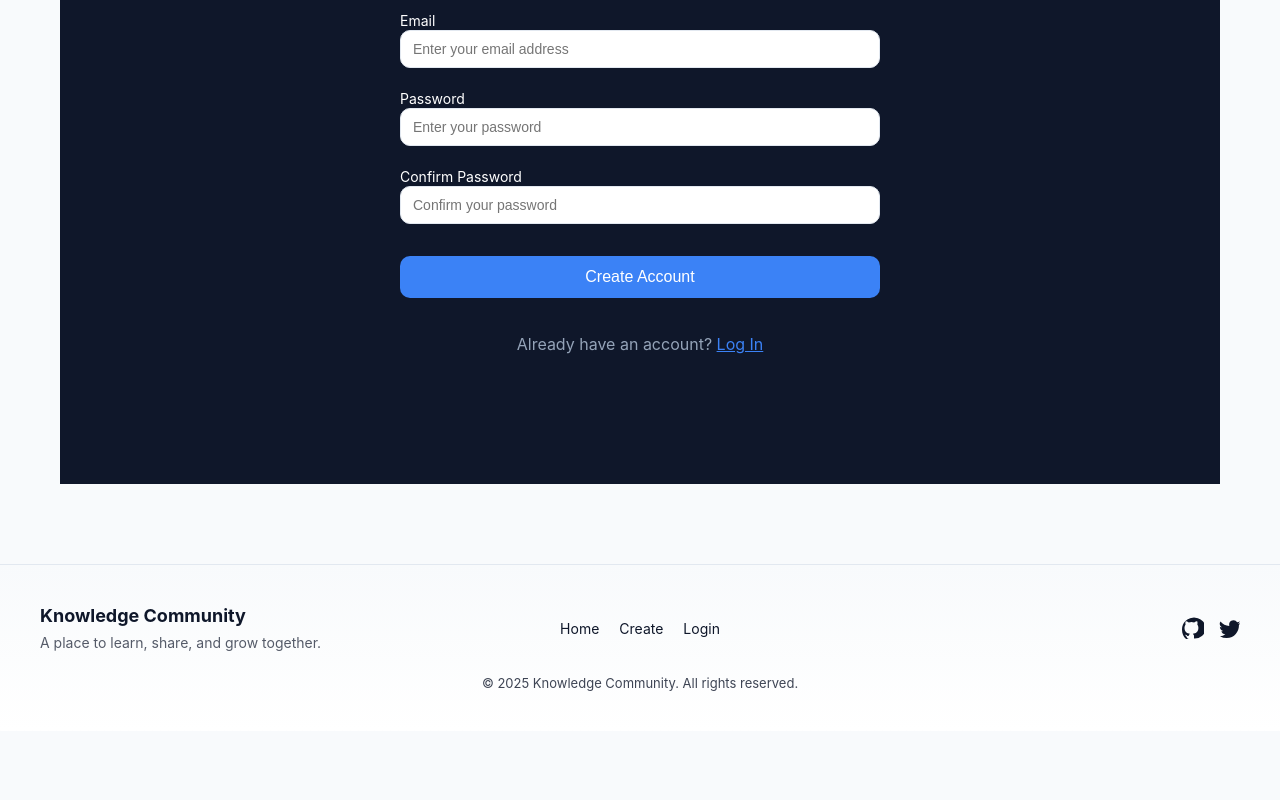
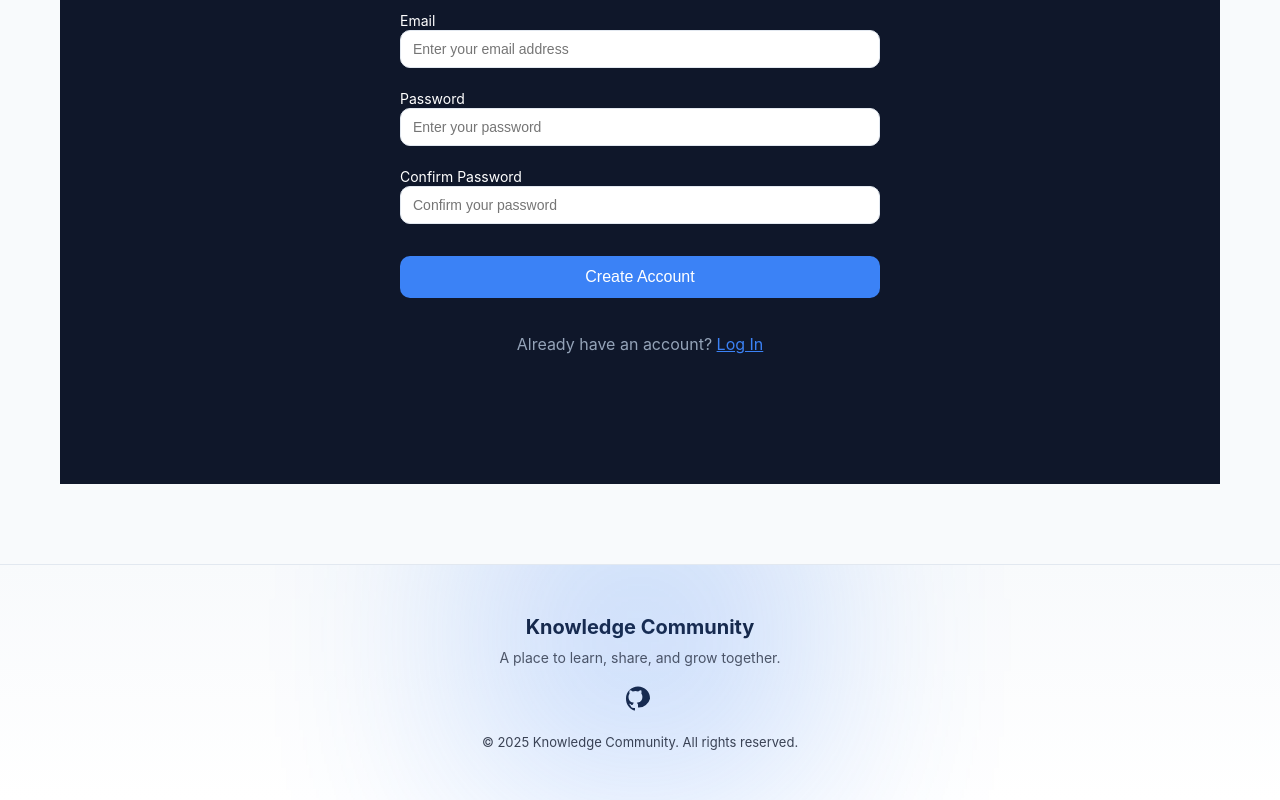
Before and after one commit to salamomar088/community-board, a React (Create React App) app: page /register in a window 1280 px wide. Shown: the part 398-1198 px from the top of the page. Before the commit the page ends 1129 px from the top, so only its background shows below. Built offline with nearby package versions, Linux system fonts and the light colour scheme.

Commit message:
Upgraded animated footer and layout changes

```diff
--- a/src/components/Footer.js
+++ b/src/components/Footer.js
@@ -1,57 +1,53 @@
-import { useNavigate } from "react-router-dom";
-import { useAuth } from "../contexts/AuthContext";
 import { useTheme } from "../contexts/ThemeContext";
 
 export default function Footer() {
-  const nav = useNavigate();
-  const { user } = useAuth();
   const { theme } = useTheme();
-
   const textColor = theme === "dark" ? "#ffffff" : "#0f172a";
 
   return (
     <footer
       style={{
         marginTop: 40,
-        padding: "40px 20px",
+        padding: "50px 20px",
         background:
           theme === "dark"
             ? "linear-gradient(to bottom, #0f172a, #0a0f1f)"
             : "linear-gradient(to bottom, #f8fafc, #ffffff)",
         borderTop: "1px solid var(--border)",
         color: textColor,
+        position: "relative",
+        overflow: "hidden",
+      }}
+    >
+      <div className="footer-glow"></div>
+
+      <div
+        style={{
+          maxWidth: 1200,
+          margin: "0 auto",
+          textAlign: "center",
         }}
       >
         <div
           style={{
-          maxWidth: 1200,
-          margin: "0 auto",
-          display: "grid",
-          gridTemplateColumns: "1fr 1fr 1fr",
-          alignItems: "center",
-          gap: 20,
-        }}
-      >
-        <div>
-          <div
-            style={{
-              fontSize: 18,
+            fontSize: 20,
             fontWeight: 700,
-              marginBottom: 8,
+            marginBottom: 10,
             color: textColor,
           }}
         >
           Knowledge Community
         </div>
+
         <div
           style={{
             fontSize: 14,
+            opacity: 0.7,
+            marginBottom: 20,
             color: textColor,
-              opacity: 0.7,
           }}
         >
           A place to learn, share, and grow together.
-          </div>
         </div>
 
         <div
@@ -59,66 +55,35 @@ export default function Footer() {
             display: "flex",
             justifyContent: "center",
             gap: 20,
-            fontSize: 14,
-            cursor: "pointer",
-            color: textColor,
+            marginBottom: 20,
           }}
         >
-          <div onClick={() => nav("/")}>Home</div>
-          <div onClick={() => nav("/create")}>Create</div>
-          {user ? (
-            <div onClick={() => nav(`/profile/${user.id}`)}>Profile</div>
-          ) : (
-            <div onClick={() => nav("/login")}>Login</div>
-          )}
+          <svg
+            onClick={() =>
+              window.open(
+                "https://github.com/salamomar088/community-board",
+                "_blank"
+              )
+            }
+            width="28"
+            height="28"
+            fill={textColor}
+            className="footer-icon"
+          >
+            <path d="M12 .5A12 12 0 0 0 0 12.7C0 18.2 3.4 22.8 8.2 24.5c.6.1.8-.3.8-.6v-2c-3.4.8-4.2-1.7-4.2-1.7-.5-1.3-1.2-1.7-1.2-1.7-1-.7.1-.7.1-.7 1.1.1 1.7 1.2 1.7 1.2 1 .1 1.6-.8 1.6-.8.4-1.2 1-1.5 1-1.5-2.7-.3-5.5-1.4-5.5-6 0-1.2.4-2.3 1.1-3.2-.1-.3-.5-1.6.1-3.3 0 0 .9-.3 3 1.2a10.2 10.2 0 0 1 5.5 0c2.1-1.5 3-1.2 3-1.2.6 1.7.2 3 .1 3.3.7.9 1.1 2 1.1 3.2 0 4.6-2.8 5.7-5.5 6 0 .2.5.7 1.1 1.7v2.6c0 .3.2.7.8.6A12 12 0 0 0 24 12.7 12 12 0 0 0 12 .5Z" />
+          </svg>
         </div>
 
         <div
           style={{
-            display: "flex",
-            justifyContent: "flex-end",
-            gap: 14,
-          }}
-        >
-          <svg
-            onClick={() => window.open("https://github.com", "_blank")}
-            width="22"
-            height="22"
-            fill={textColor}
-            style={{
-              cursor: "pointer",
-              transition: "0.2s",
-            }}
-          >
-            <path d="M12 .5A12 12 0 0 0 0 12.7C0 18.2 3.4 22.8 8.2 24.5c.6.1.8-.3.8-.6v-2c-3.4.8-4.2-1.7-4.2-1.7-.5-1.3-1.2-1.7-1.2-1.7-1-.7.1-.7.1-.7 1.1.1 1.7 1.2 1.7 1.2 1 .1 1.6-.8 1.6-.8.4-1.2 1-1.5 1-1.5-2.7-.3-5.5-1.4-5.5-6 0-1.2.4-2.3 1.1-3.2-.1-.3-.5-1.6.1-3.3 0 0 .9-.3 3 1.2a10.2 10.2 0 0 1 5.5 0c2.1-1.5 3-1.2 3-1.2.6 1.7.2 3 .1 3.3.7.9 1.1 2 1.1 3.2 0 4.6-2.8 5.7-5.5 6 0 .2.5.7 1.1 1.7v2.6c0 .3.2.7.8.6A12 12 0 0 0 24 12.7 12 12 0 0 0 12 .5Z" />
-          </svg>
-
-          <svg
-            onClick={() => window.open("https://twitter.com", "_blank")}
-            width="22"
-            height="22"
-            fill={textColor}
-            style={{
-              cursor: "pointer",
-              transition: "0.2s",
-            }}
-          >
-            <path d="M22.46 6c-.77.35-1.6.58-2.46.69a4.33 4.33 0 0 0 1.9-2.38 8.73 8.73 0 0 1-2.75 1.05A4.3 4.3 0 0 0 11.2 8.1c0 .34.03.67.1.99a12.2 12.2 0 0 1-8.84-4.5 4.32 4.32 0 0 0 1.33 5.75 4.26 4.26 0 0 1-1.95-.54v.06c0 2.1 1.48 3.86 3.45 4.26a4.3 4.3 0 0 1-1.94.07 4.32 4.32 0 0 0 4.03 3A8.7 8.7 0 0 1 2 19.13a12.26 12.26 0 0 0 6.64 1.95c7.96 0 12.3-6.77 12.3-12.63l-.01-.57A9.1 9.1 0 0 0 22.46 6Z" />
-          </svg>
-        </div>
-      </div>
-
-      <div
-        style={{
-          marginTop: 24,
-          textAlign: "center",
             fontSize: 13,
+            opacity: 0.8,
             color: textColor,
-          opacity: 0.8,
           }}
         >
           © {new Date().getFullYear()} Knowledge Community. All rights reserved.
         </div>
+      </div>
     </footer>
   );
 }
--- a/src/styles/styles.css
+++ b/src/styles/styles.css
@@ -303,3 +303,38 @@ body,
 .textarea {
   transition: background 0.3s, color 0.3s, border-color 0.3s;
 }
+.footer-icon {
+  cursor: pointer;
+  transition: transform 0.3s ease, opacity 0.3s ease, filter 0.3s ease;
+}
+
+.footer-icon:hover {
+  transform: scale(1.2) rotate(4deg);
+  opacity: 0.85;
+  filter: drop-shadow(0 0 8px var(--primary));
+}
+
+.footer-glow {
+  position: absolute;
+  top: -80px;
+  left: 50%;
+  width: 300px;
+  height: 300px;
+  background: var(--primary);
+  opacity: 0.18;
+  filter: blur(90px);
+  transform: translateX(-50%);
+  animation: footerPulse 5s infinite alternate ease-in-out;
+  pointer-events: none;
+}
+
+@keyframes footerPulse {
+  0% {
+    opacity: 0.12;
+    transform: translateX(-50%) scale(1);
+  }
+  100% {
+    opacity: 0.25;
+    transform: translateX(-50%) scale(1.15);
+  }
+}
```
Lines whose indentation alone changed are shown as unchanged.
